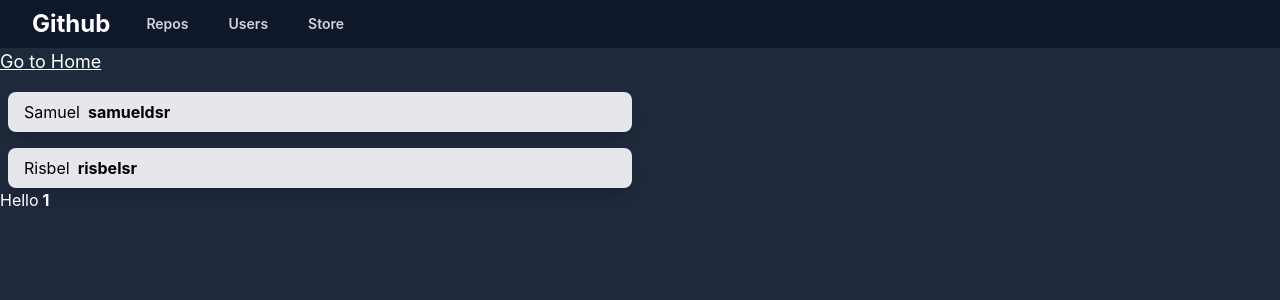
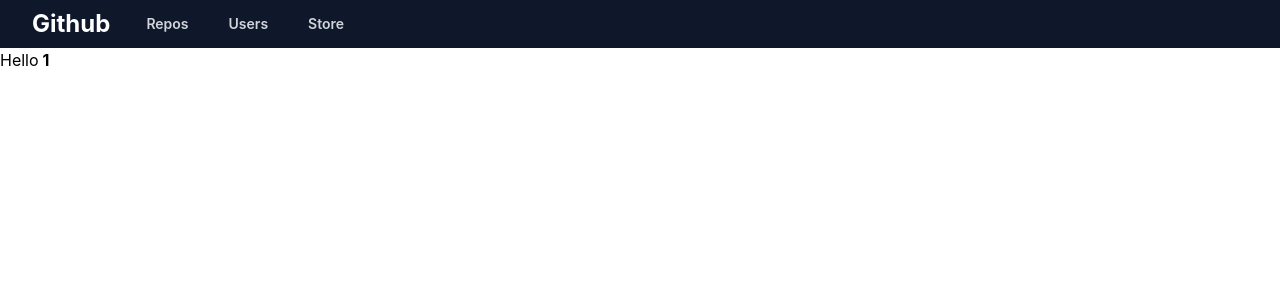
Before and after one commit to frontend-training-x/github-client-wrapper, a React (Create React App) app: page /users/1 in a window 1280 px wide. Shown: the top 300 px of the page. Built offline with nearby package versions, Linux system fonts and the light colour scheme.

Commit message:
feat: Add new page for details of users

```diff
--- a/src/page-components/UserPage/index.jsx
+++ b/src/page-components/user-page/index.jsx
@@ -1,10 +1,12 @@
 import { useParams } from 'react-router-dom';
+import Navbar from '../../components/navbar';
 
 function UserPage() {
   const params = useParams();
 
   return (
-    <div className="text-white">
+    <div className="text-black">
+      <Navbar />
       Hello
       <strong className="ml-1">{params.username || 'Unknown User'}</strong>
     </div>
--- a/src/page-components/usersPage/index.jsx
+++ b/src/page-components/users-page/index.jsx
@@ -1,4 +1,4 @@
-import { Link, Outlet } from 'react-router-dom';
+import { Link } from 'react-router-dom';
 
 import Navbar from '../../components/navbar';
 
@@ -34,7 +34,7 @@
           </div>
         ))}
       </div>
-      <Outlet />
+
     </div>
   );
 }
--- a/src/routes.jsx
+++ b/src/routes.jsx
@@ -2,8 +2,8 @@
 
 import HomePage from './page-components/index';
 import StorePage from './page-components/store';
-import UserPage from './page-components/UserPage';
-import UsersPage from './page-components/usersPage';
+import UserPage from './page-components/user-page';
+import UsersPage from './page-components/users-page';
 
 // Define your routes here
 function RoutesTree() {
@@ -11,10 +11,8 @@
     <Routes>
       <Route path="/" element={<HomePage />} />
       <Route path="/store" element={<StorePage />} />
-
-      <Route path="/users/*" element={<UsersPage />}>
-        <Route path=":username" element={<UserPage />} />
-      </Route>
+      <Route path="/users" element={<UsersPage />} />
+      <Route path="users/:username" element={<UserPage />} />
     </Routes>
   );
 }
```
